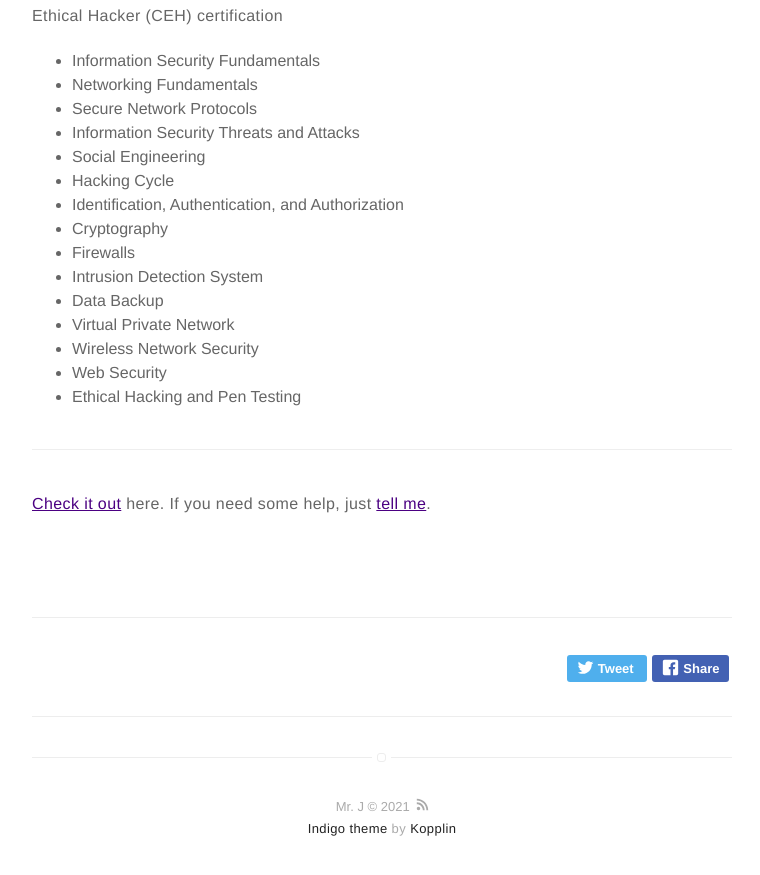
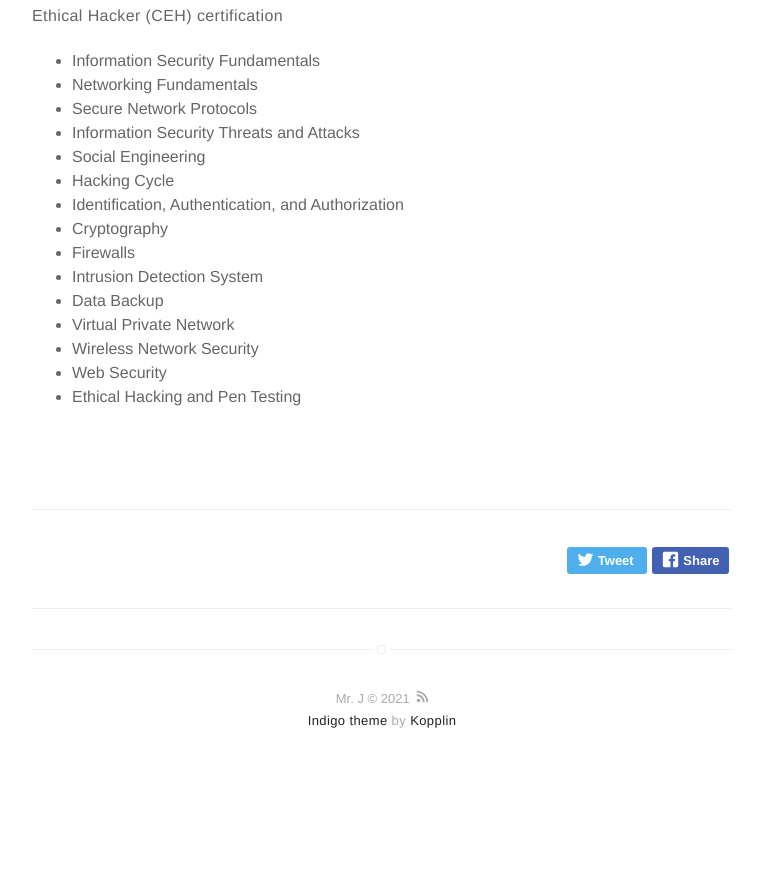
Before and after one commit to mrj-blog/mrj-blog.github.io, a Jekyll site: the page built from _posts/projects/2021-02-01-mastering-cybersecurity.markdown, in a window 1280 px wide and 900 px high, scrolled down 1322 px. Shown: the top 875 px of the window, without its empty margins (258-1018 px from the left). Built offline with Jekyll 4.4.1, drawn with Linux system fonts in a browser that asks for light colours; after the commit the page ends 2114 px from its top, so only the background shows below that.

```diff
--- a/_posts/projects/2021-02-01-mastering-cybersecurity.markdown
+++ b/_posts/projects/2021-02-01-mastering-cybersecurity.markdown
@@ -51,9 +51,3 @@
 - Wireless Network Security
 - Web Security
 - Ethical Hacking and Pen Testing
-
----
-
-
-[Check it out](https://sergiokopplin.github.io/indigo/) here.
-If you need some help, just [tell me](https://github.com/sergiokopplin/indigo/issues).
```
